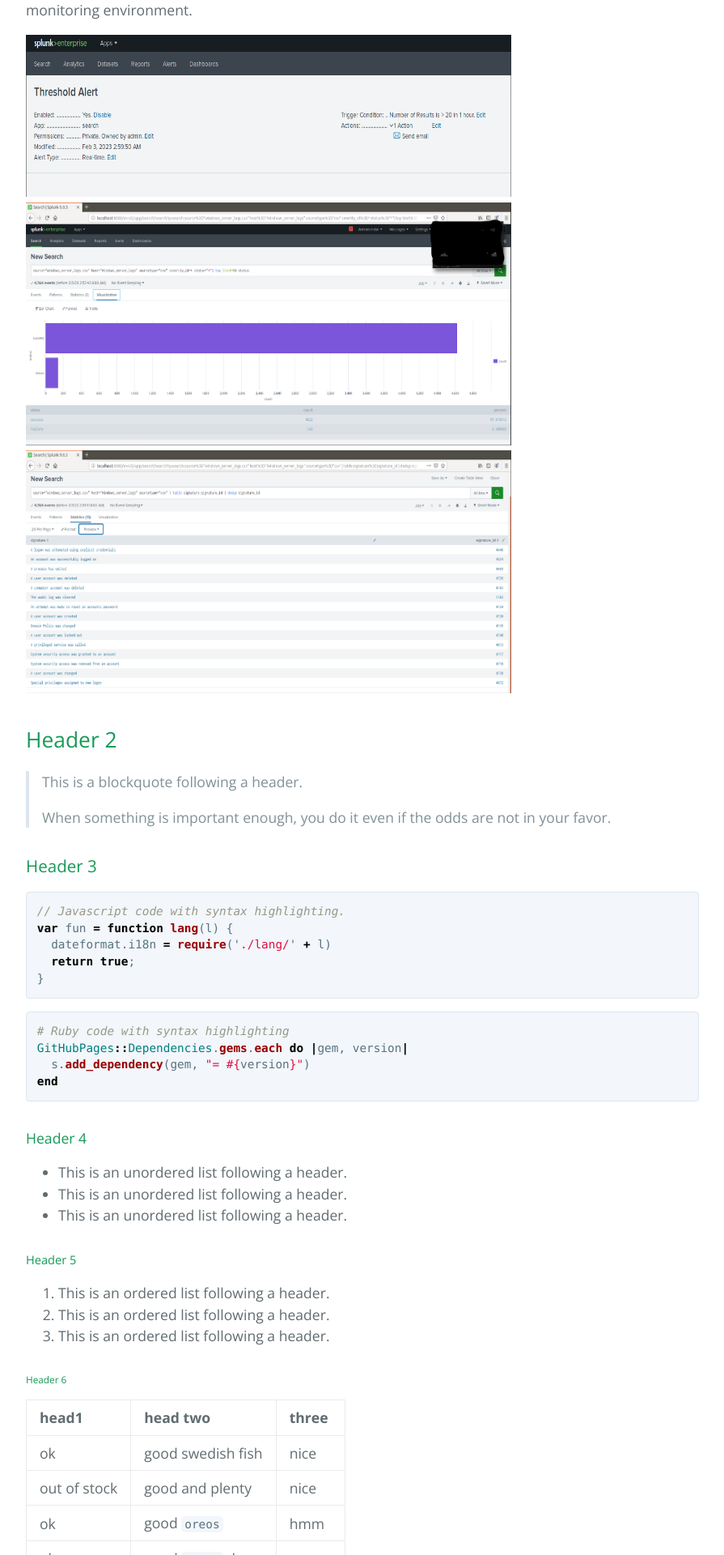
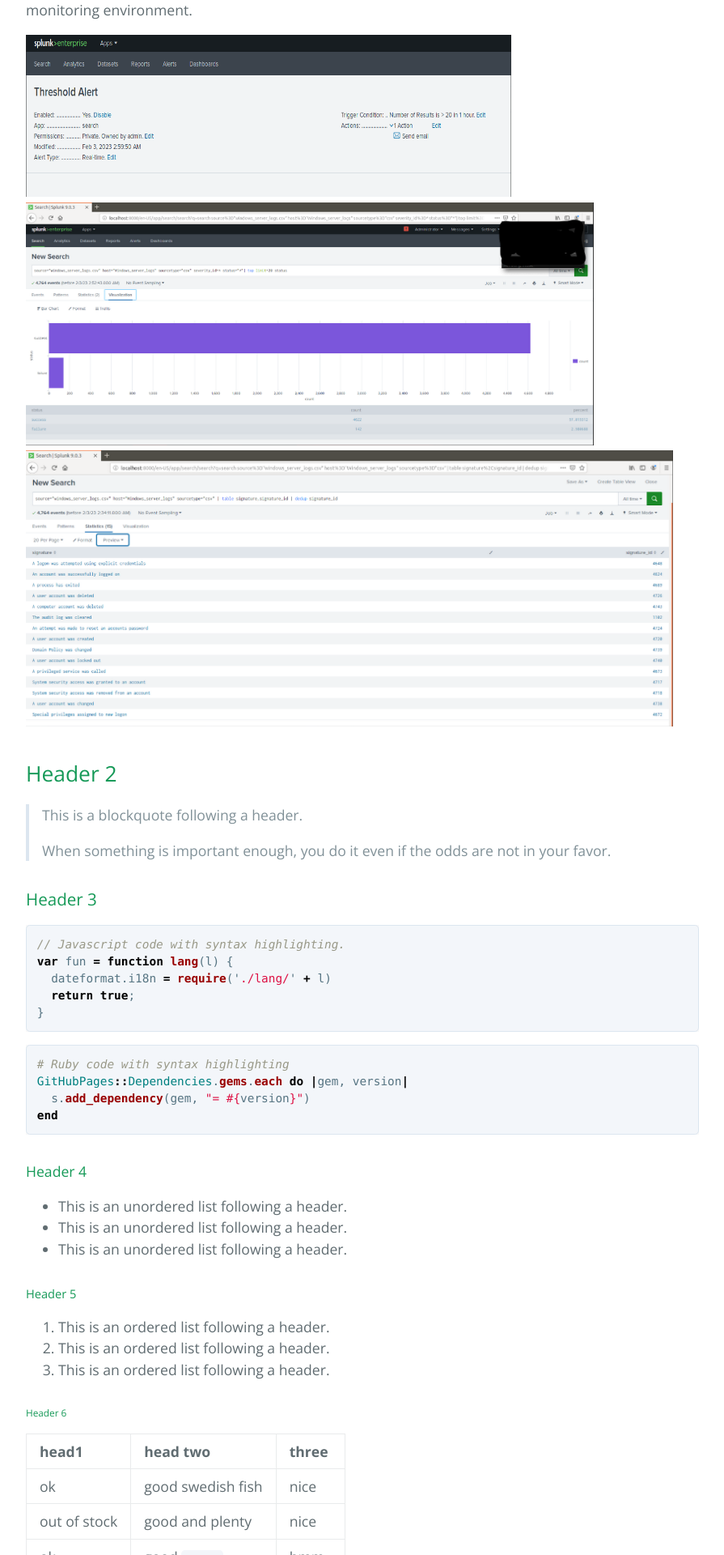
Before and after one commit to KyleV1/kylev1.github.io, a Jekyll site: the page built from index.md, in a window 1280 px wide. Shown: the part 2939-4859 px from the top of the page at 81% size, without its empty margins (192-1087 px from the left). Built offline with Jekyll 4.4.1, drawn with Linux system fonts in a browser that asks for light colours; our own code applies the rules of GitHub Pages for plain Markdown files.

Commit message:
Update index.md

```diff
--- a/index.md
+++ b/index.md
@@ -28,8 +28,8 @@ src="https://www.youtube.com/embed/VSjTKc0Stlk?autoplay=1&mute=1">
 The images below show how I used Splunk to build a custom security monitoring environment for a fictional organization, tested that environment against simulated attacks, and presented my monitoring environment.
 
  <img src="/Images/p3.png" alt="image1" style="width:600px;height:200px;">
- <img src="/Images/p32.png" alt="image1" style="width:600px;height:300px;">
- <img src="/Images/p33.png" alt="image1" style="width:600px;height:300px;">
+ <img src="/Images/p32.png" alt="image1" style="width:800;height:300px;">
+ <img src="/Images/p33.png" alt="image1" style="width:800px;height:400px];">
 
 ## Header 2
 
```
